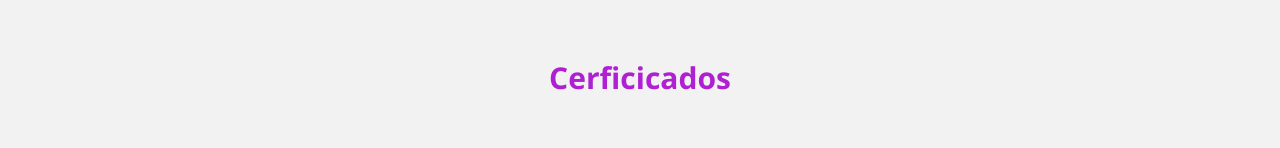
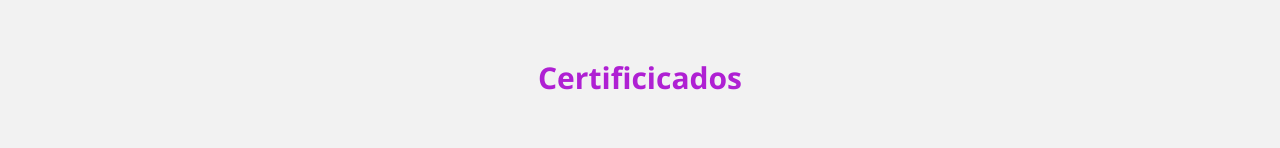
Before and after one commit to AlexanderASG/prototipo.innovacion, a plain HTML site: page index.html in a window 1280 px wide. Shown: the part 2242-2390 px from the top of the page. Drawn offline with nearby package versions, Linux system fonts and the light colour scheme.

Commit message:
Update index.html

```diff
--- a/index.html
+++ b/index.html
@@ -148,7 +148,7 @@
         </section>
         <section class="about-services">
             <div class="contenedor">
-                <h2 class="titulo">Cerficicados</h2>
+                <h2 class="titulo">Certificicados</h2>
                 <div class="servicio-cont">
                     <div class="servicio-ind">
                         <img src="img/ilustracion1.jpg" alt="">
```
